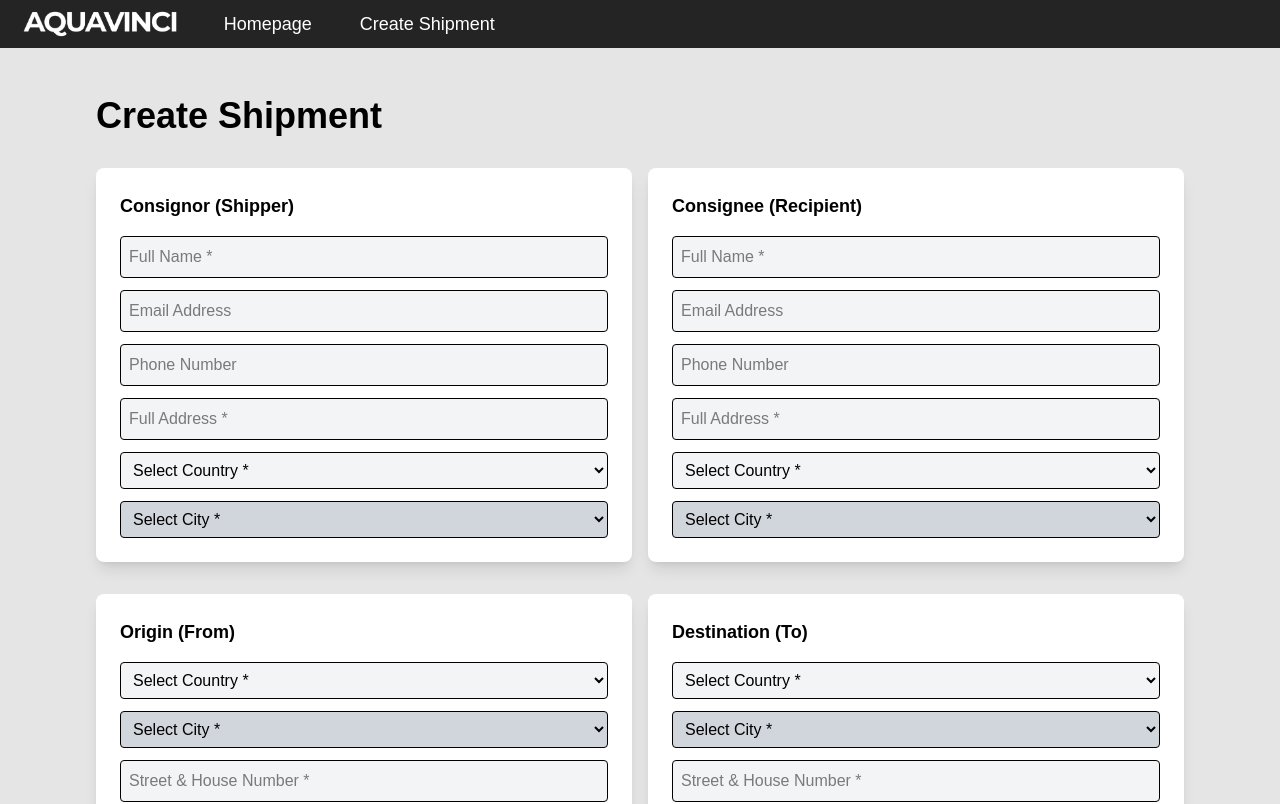
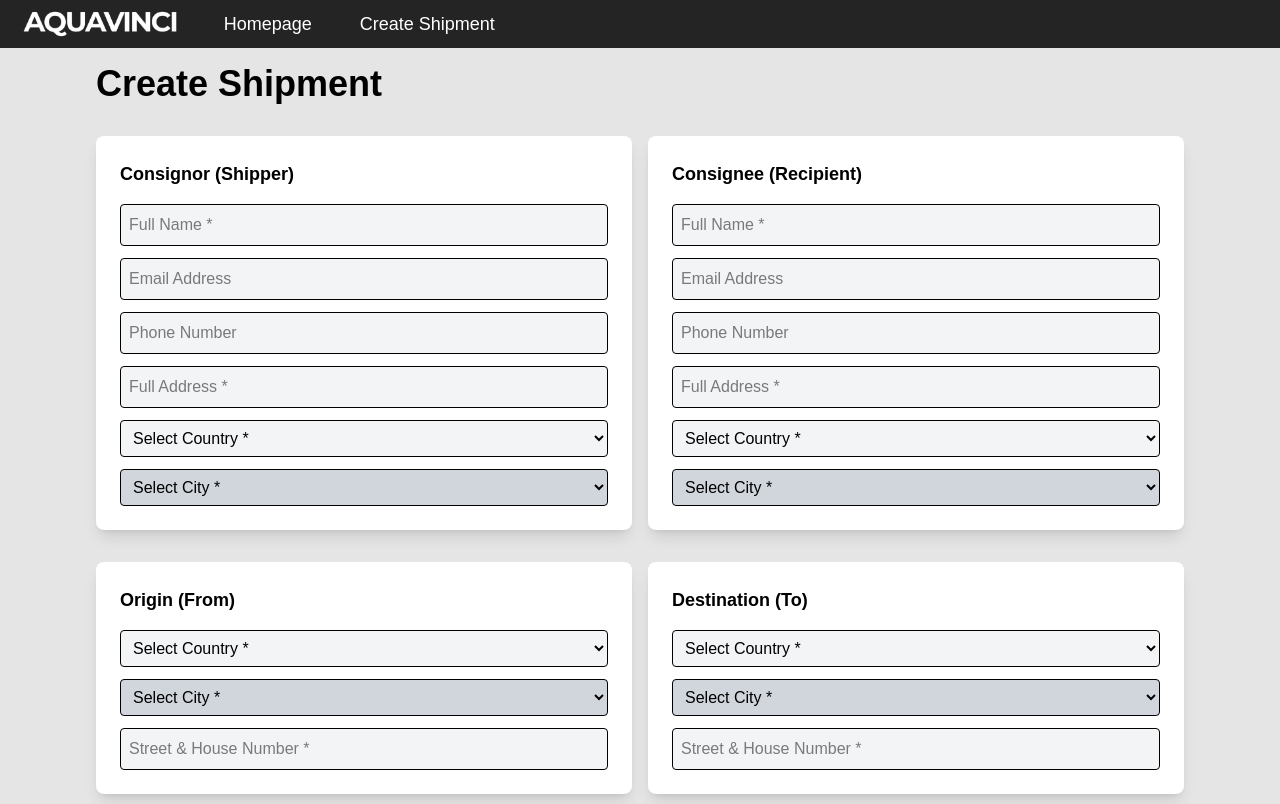
Before and after one commit to AlketKuehne/aquavinci, a Next.js app: page /create-shipment in a window 1280 px wide. Shown: the top 804 px of the page. Built offline with nearby package versions, Linux system fonts and the light colour scheme.

Commit message:
bar edit

```diff
--- a/app/create-shipment/page.tsx
+++ b/app/create-shipment/page.tsx
@@ -390,7 +390,7 @@ export default function ShipmentPage() {
   return (
     <div className="flex flex-col items-center min-h-screen">
       {/* Navigation Bar */}
-      <nav className="w-full h-12 bg-[#242424] flex items-center px-4">
+      <nav className="w-full h-12 bg-[#242424] flex items-center px-4 fixed top-0 left-0 z-50">
         <Link href="/">
           <Image src="/logoname.png" alt="Logo" width={140} height={50} className="h-10 w-auto cursor-pointer" />
         </Link>
@@ -413,7 +413,7 @@ export default function ShipmentPage() {
       </nav>
 
       {/* Page Content */}
-      <div className="flex flex-col items-start w-full max-w-6xl mt-12 px-8">
+      <div className="flex flex-col items-start w-full max-w-6xl mt-16 px-8">
         <h1 className="text-4xl font-extrabold mb-8 self-start">Create Shipment</h1>
 
         {/* First Form Section */}
```
